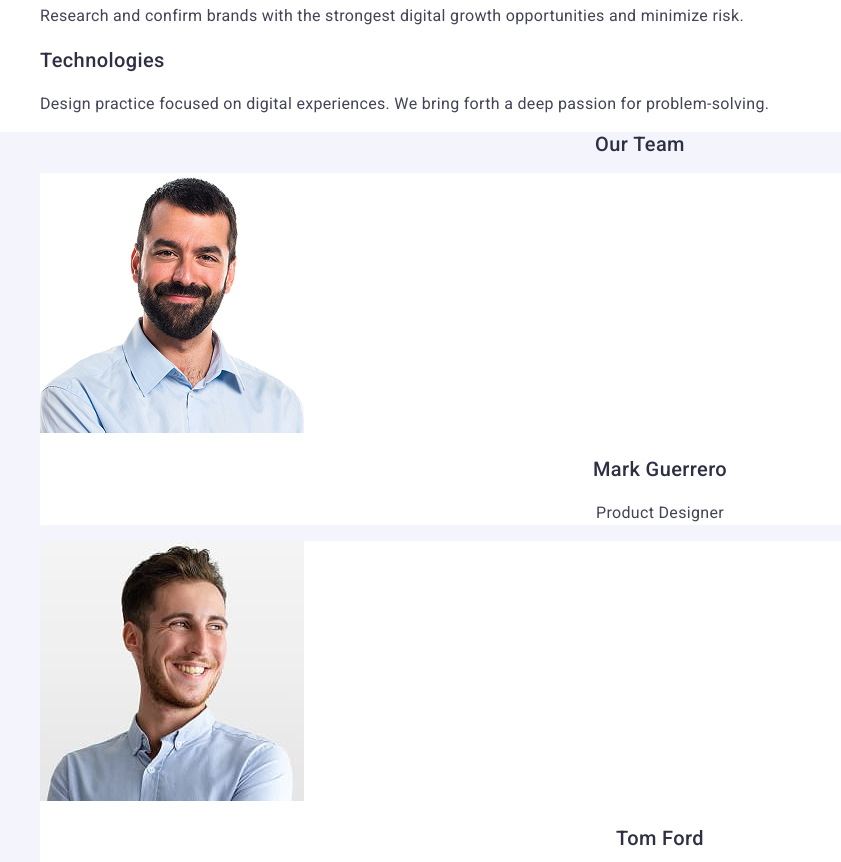
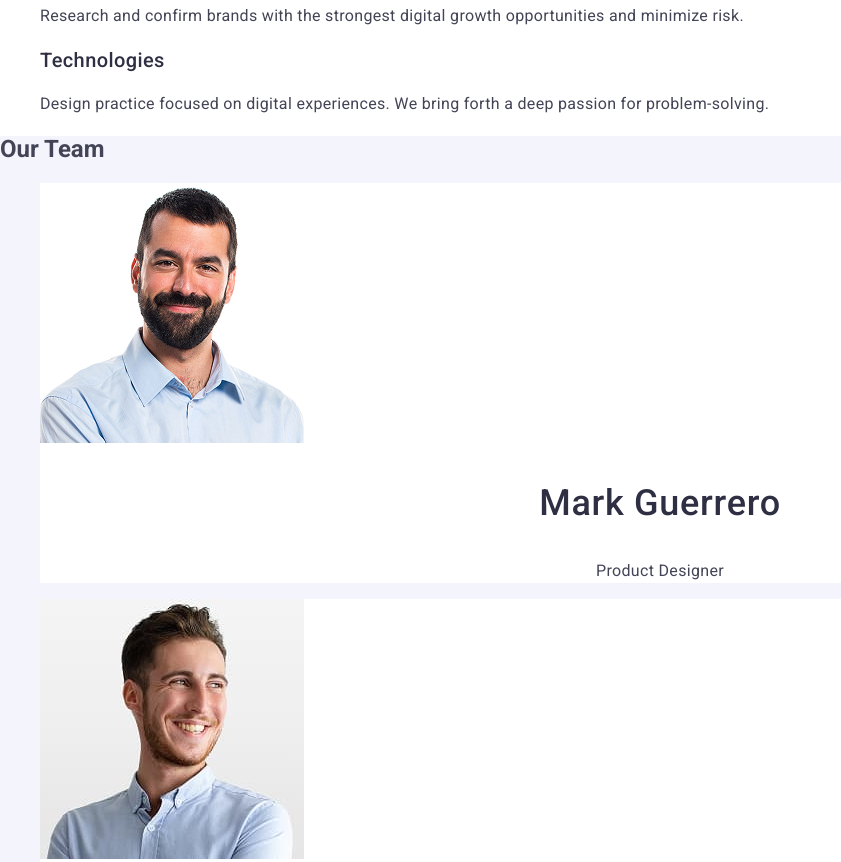
Before and after one commit to Albina1302new/goit-markup-hw-02, a plain HTML site: page index.html in a window 1280 px wide. Shown: the part 640-1502 px from the top of the page, without its empty margins (0-841 px from the left). Drawn offline with nearby package versions, Linux system fonts and the light colour scheme.

Commit message:
add chenges

```diff
--- a/css/style.css
+++ b/css/style.css
@@ -102,8 +102,8 @@ ul,ol {
 }
 .team-title{
     font-weight: 500;
-    font-size: 20px;
-    line-height: 1.2;
+    font-size: 36px;
+    line-height: 1.11;
     letter-spacing: 0.02em;
     text-align: center;
     text-transform: capitalize;
--- a/index.html
+++ b/index.html
@@ -67,7 +67,7 @@
          </section>
          <!-- Section 2 -->
          <section class="page-team">
-            <h2 class="team-title">Our Team</h2>
+            <h2 class="team-title-1">Our Team</h2>
             <ul class="team-list">
                 <li class="team-item">
                     <img src="./images/img.jpg" alt="Mark Guerrero" width="264">
```
